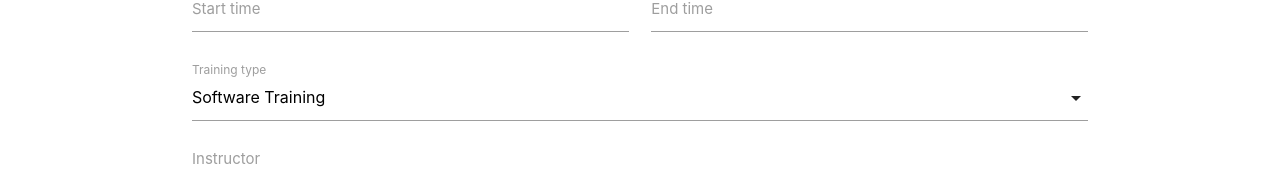
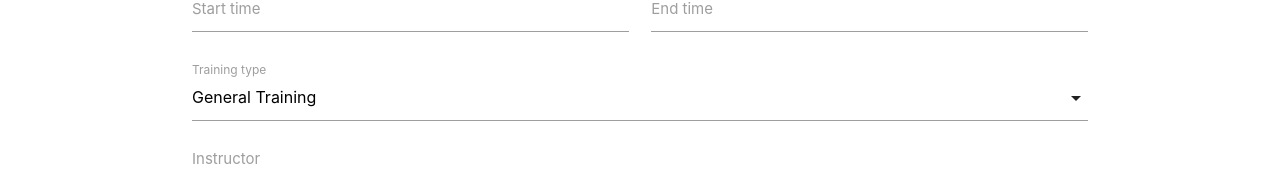
Before and after one commit to nokia-wroclaw/innovativeproject-training-planner, a React (Create React App) app in the folder client/: page /inviteTemplate in a window 1280 px wide. Shown: the part 220-391 px from the top of the page. Built offline with nearby package versions, Linux system fonts and the light colour scheme.

Commit message:
heroku de

```diff
--- a/client/src/components/template/createInviteTemplate.component.js
+++ b/client/src/components/template/createInviteTemplate.component.js
@@ -93,6 +93,7 @@ const CreateInviteTemplate = props => {
             onChange={event => setTrainingType(event.target.value)}
             required
             >
+            <option value="General Training">General Training</option>
             <option value="Software Training">Software Training</option>
             <option value="Hardware Training">Hardware Training</option>
             <option value="Soft Skills Training">Soft Skills Training</option>
```
